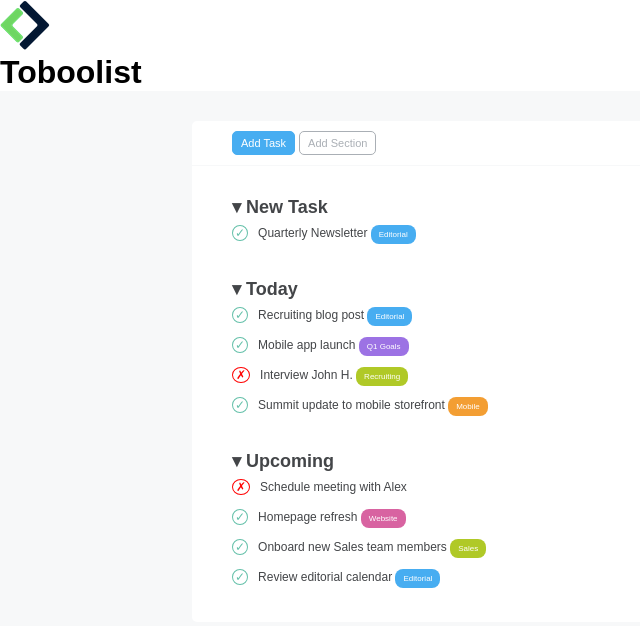
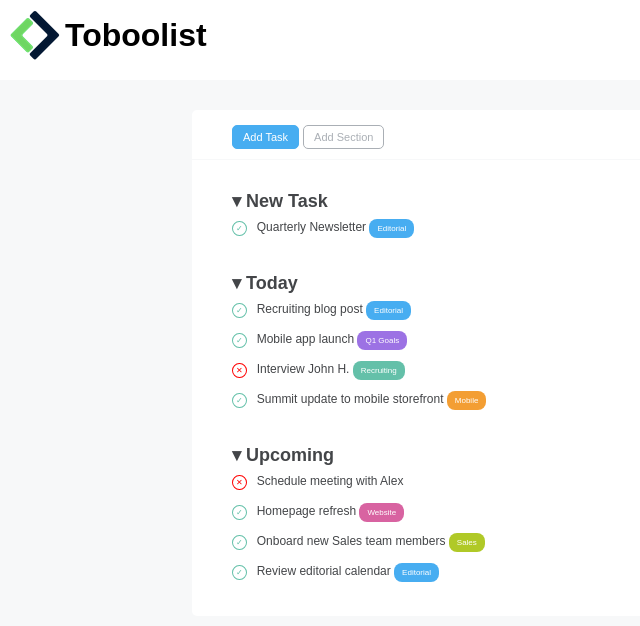
Before and after one commit to cristianmoletto/html-css-toboolist, a plain HTML site: page index.html in a window 1280 px wide. Shown: the whole page, without its empty margins (0-640 px from the left). Drawn offline with Linux system fonts and the light colour scheme.

Commit message:
feat: progetto terminato

```diff
--- a/css/style.css
+++ b/css/style.css
@@ -27,18 +27,22 @@ green: rgb(100, 192, 169)
 /* Header */
 
 .header {
-    padding: 10 10;
-    display: inline;
+    padding: 10px 10px 10px;
+    display: flex;
     font-family: 'Arial', sans-serif;
     font-weight: bold;
     margin-bottom: 10px;
-
+    align-items: center;
 }
 
+.logo {
 
-/* sezione centrale */
+    margin-right: 5px;
+}
 
-.background-grey {
+/* main section */
+
+.background {
     background-color: rgb(247, 248, 249);
     padding-top: 30px;
     padding-bottom: 10px;
@@ -53,14 +57,14 @@ green: rgb(100, 192, 169)
 }
 
 .button-section {
-    padding: 10px 20px 10px 40px;
+    padding: 15px 0px 10px 40px;
     border-bottom: 1px solid rgb(247, 248, 249);
 
 }
 
 .buttons {
     border-radius: 5px;
-    padding: 5px 8px 5px 8px;
+    padding: 5px 10px 5px 10px;
     font-size: 11px;
 }
 
@@ -76,17 +80,18 @@ green: rgb(100, 192, 169)
     color: rgb(170, 175, 181);
 }
 
-/* footer */
-
-footer {
-    height: 30px;
-    background-color:rgb(247, 248, 249);
-
-}
 
 .list {
     padding: 15px 15px 15px 20px;
     list-style: none;
+
+}
+
+.h2 {
+    font-family: 'Arial', sans-serif;
+    font-size: 12px;
+    font-weight: bold;
+    color: rgb(67, 69, 72);
 
 }
 
@@ -100,40 +105,27 @@ footer {
 
 .triangle {
     margin-right: 5px
-
-}
-
-.h2 {
-    font-family: 'Arial', sans-serif;
-    font-size: 12px;
-    font-weight: bold;
-    color: rgb(67, 69, 72);
-
 }
 
 .check {
 
     margin: 0px 10px 0px 0px;
-    padding: 0px 2px 0px 2px;
+    padding: 2px 3px 2px 3px;
     border: 1px solid rgb(100, 192, 169);
     color: rgb(100, 192, 169);
     border-radius: 50%;
-
-
+    font-size: 8px;
 }
-
 
 .cross {
 
     margin: 0px 10px 0px 0px;
-    padding: 0px 3px 0px 3px;
+    padding: 2px 3px 2px 3px;
     border: 1px solid red;
     color: red;
     border-radius: 50%;
-
+    font-size: 8px;
 }
-
-
 
 .chips {
     font-size: 8px;
@@ -170,6 +162,15 @@ footer {
     background-color: rgb(100, 192, 169);
 }
 
-.cp-green {
+.cp-lime {
     background-color: rgb(176, 201, 39)
 }
+
+
+/* footer */
+
+.footer {
+    height: 30px;
+    background-color: rgb(247, 248, 249);
+
+}
--- a/index.html
+++ b/index.html
@@ -1,5 +1,6 @@
 <!DOCTYPE html>
 <html lang="en">
+
 <head>
     <meta charset="UTF-8">
     <meta name="viewport" content="width=device-width, initial-scale=1.0">
@@ -9,15 +10,16 @@
     <!-- <link href="https://fonts.cdnfonts.com/css/arial?styles=48878,48885,48883,48884,48888,51076,51077,48879,48880,48886,48881,48882,48887,48889,48890,49054,51911,51915,51914,49055,51913,51912" rel="stylesheet"> -->
 
 </head>
+
 <body>
     <!-- header -->
     <header class="header">
-            <img src="./img/Logo.png" alt="">
+        <img class="logo" src="./img/Logo.png" alt="logo boolean">
         <h1>Toboolist</h1>
 
     </header>
 
-    <main class="background-grey">
+    <main class="background">
 
         <!-- sezione task -->
         <section class="container">
@@ -30,34 +32,48 @@
 
 
             <!-- sezione task -->
-         <div ></div>
+            <div></div>
             <ul class="list">
-            <li class="list h2"><h2><span class="triangle">&#9662;</span>New Task</h2>
-                <ul><li class="element"><span class="check">&check;</span>Quarterly Newsletter <span class="chips cp-blue">Editorial</span></li></ul>
-            </li>
-
-            <li class="list h2"><h2><span class="triangle">&#9662;</span>Today</h2>
+                <li class="list h2">
+                    <h2><span class="triangle">&#9662;</span>New Task</h2>
                     <ul>
-                    <li class="element"><span class="check">&check;</span>Recruiting blog post <span class="chips cp-blue">Editorial</span></li>
-                    <li class="element"><span class="check">&check;</span>Mobile app launch <span class="chips cp-purple">Q1 Goals</span></li>
-                    <li class="element"><span class="cross">&cross;</span>Interview John H. <span class="chips cp-green">Recruiting</span></li>
-                    <li class="element"><span class="check">&check;</span>Summit update to mobile storefront <span class="chips cp-orange">Mobile</span></li>
+                        <li class="element"><span class="check">&check;</span>Quarterly Newsletter <span
+                                class="chips cp-blue">Editorial</span></li>
                     </ul>
                 </li>
 
-            <li class="list h2"><h2><span class="triangle">&#9662;</span>Upcoming</h2>
+                <li class="list h2">
+                    <h2><span class="triangle">&#9662;</span>Today</h2>
                     <ul>
-                    <li class="element"><span class="cross">&cross;</span>Schedule meeting with Alex</li>
-                    <li class="element"><span class="check">&check;</span>Homepage refresh <span class="chips cp-fucsia">Website</span></li>
-                    <li class="element"><span class="check">&check;</span>Onboard new Sales team members <span class="chips cp-lime">Sales</span></li>
-                    <li class="element"><span class="check">&check;</span>Review editorial calendar <span class="chips cp-blue">Editorial</span></li>
+                        <li class="element"><span class="check">&check;</span>Recruiting blog post <span
+                                class="chips cp-blue">Editorial</span></li>
+                        <li class="element"><span class="check">&check;</span>Mobile app launch <span
+                                class="chips cp-purple">Q1 Goals</span></li>
+                        <li class="element"><span class="cross">&#10005;</span>Interview John H. <span
+                                class="chips cp-green">Recruiting</span></li>
+                        <li class="element"><span class="check">&check;</span>Summit update to mobile storefront <span
+                                class="chips cp-orange">Mobile</span></li>
+                    </ul>
+                </li>
+
+                <li class="list h2">
+                    <h2><span class="triangle">&#9662;</span>Upcoming</h2>
+                    <ul>
+                        <li class="element"><span class="cross">&#10005;</span>Schedule meeting with Alex</li>
+                        <li class="element"><span class="check">&check;</span>Homepage refresh <span
+                                class="chips cp-fucsia">Website</span></li>
+                        <li class="element"><span class="check">&check;</span>Onboard new Sales team members <span
+                                class="chips cp-lime">Sales</span></li>
+                        <li class="element"><span class="check">&check;</span>Review editorial calendar <span
+                                class="chips cp-blue">Editorial</span></li>
                     </ul>
                 </li>
             </ul>
         </section>
 
     </main>
-    <footer></footer>
+    <footer class="footer"></footer>
 
 </body>
+
 </html>
```
Also changed, not shown: 2 other files. Lines whose indentation alone changed are shown as unchanged.
